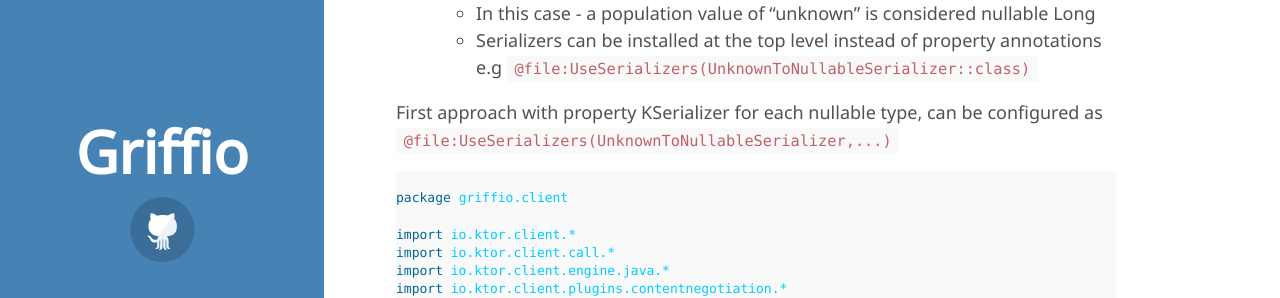
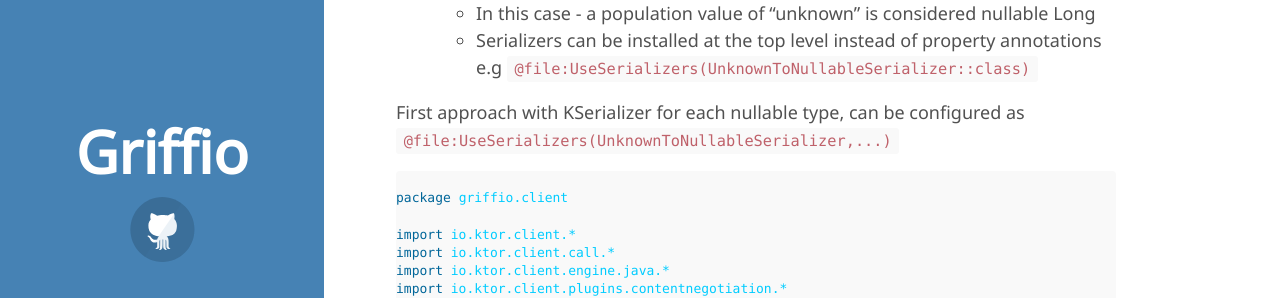
Before and after one commit to griffio/griffio.github.io, a Jekyll site: the page built from _posts/2022-06-23-More-Kotlin-Ktor-Client.md, in a window 1280 px wide and 900 px high, scrolled down 2266 px. Shown: the part 160-458 px from the top of the window. Built offline with Jekyll 4.4.1, drawn with Linux system fonts in a browser that asks for light colours; some web fonts are replaced; some of the changed text lies outside the part shown.

Commit message:
Update 2022-06-23-More-Kotlin-Ktor-Client.md

````diff
--- a/_posts/2022-06-23-More-Kotlin-Ktor-Client.md
+++ b/_posts/2022-06-23-More-Kotlin-Ktor-Client.md
@@ -103,7 +103,7 @@
   * In this case - a population value of "unknown" is considered nullable Long
   * Serializers can be installed at the top level instead of property annotations e.g `@file:UseSerializers(UnknownToNullableSerializer::class)`
 
-First approach with property KSerializer for each nullable type, can be configured as `@file:UseSerializers(UnknownToNullableSerializer,...)`
+First approach with KSerializer for each nullable type, can be configured as `@file:UseSerializers(UnknownToNullableSerializer,...)`
 
 ``` kotlin
 
````
Also changed, not shown: other parts of _posts/2022-06-23-More-Kotlin-Ktor-Client.md (+1 -1 lines).
